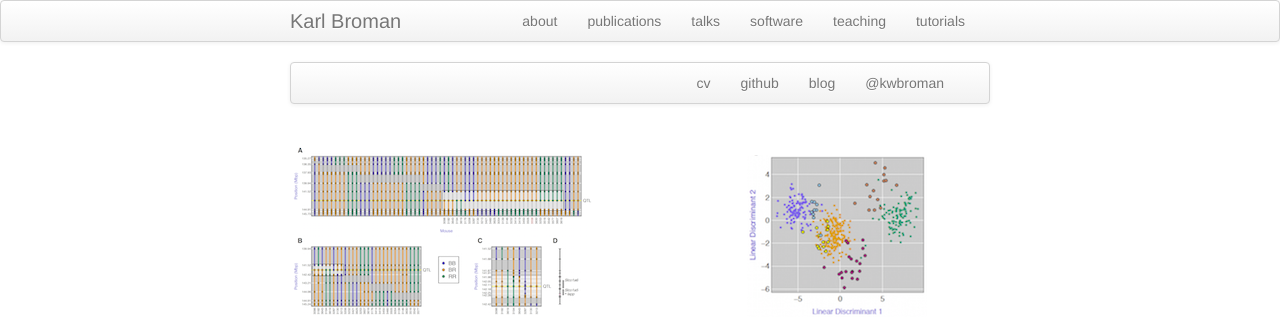
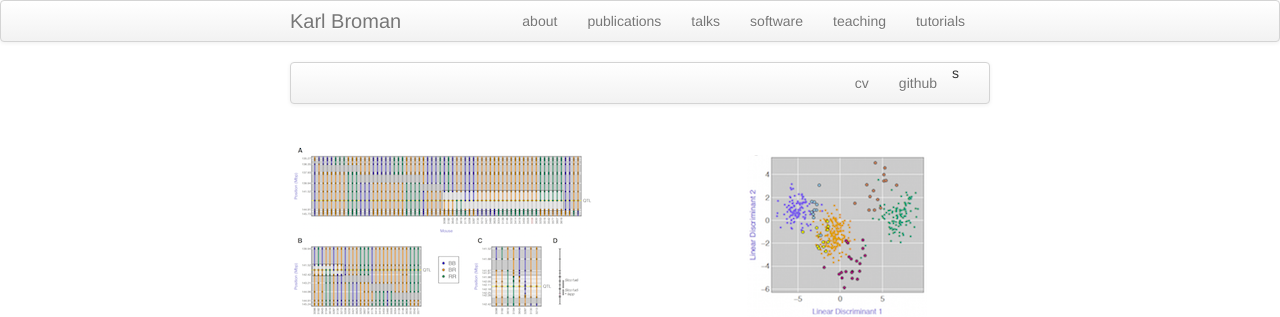
Before and after one commit to brucejunjin/brucejunjin.github.io, a Jekyll site: the page built from morefigs.md, in a window 1280 px wide and 900 px high. Shown: the top 317 px of the window. Built offline with Jekyll 4.4.1, drawn with Linux system fonts in a browser that asks for light colours.

Commit message:
Update morefigs.md

```diff
--- a/morefigs.md
+++ b/morefigs.md
@@ -7,9 +7,7 @@
   <div class="navbar-inner">
       <ul class="nav">
           <li><a href="{{ BASE_PATH }}/assets/broman_cv.pdf">cv</a></li>
-          <li><a href="https://github.com/kbroman">github</a></li>
-          <li><a href="https://kbroman.org/blog">blog</a></li>
-          <li><a href="https://twitter.com/kwbroman">@kwbroman</a></li>
+          <li><a href="https://github.com/kbroman">github</a></li>s
       </ul>
   </div>
 </div>
```
